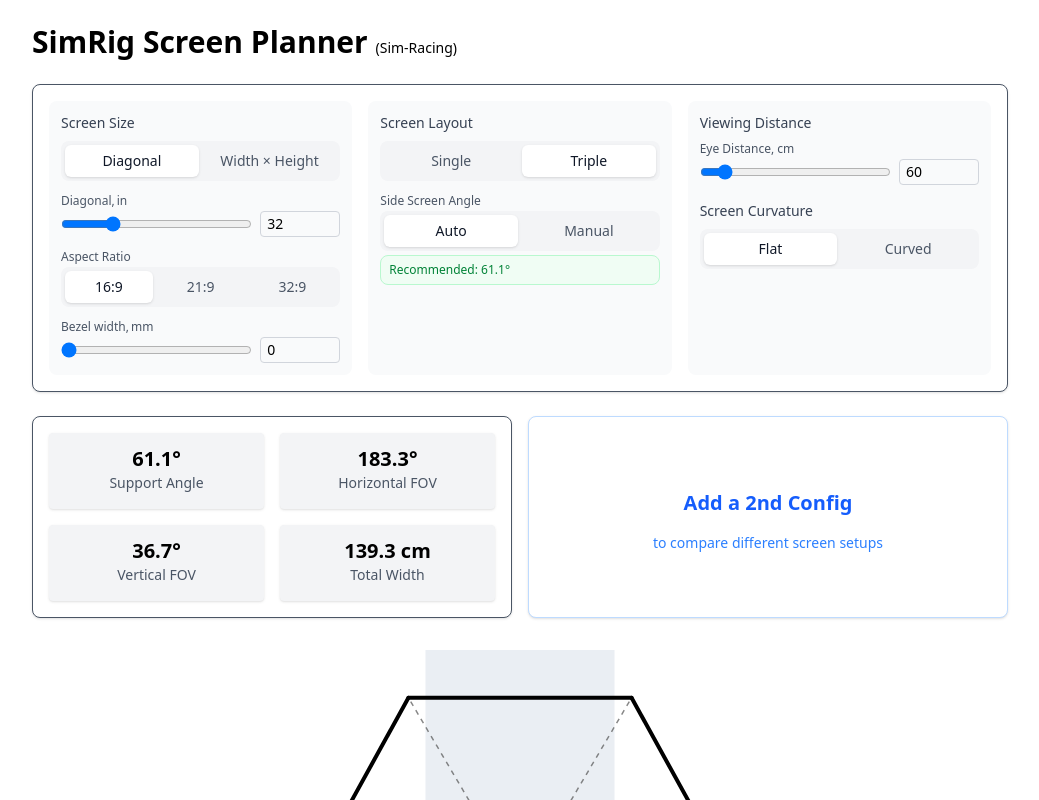
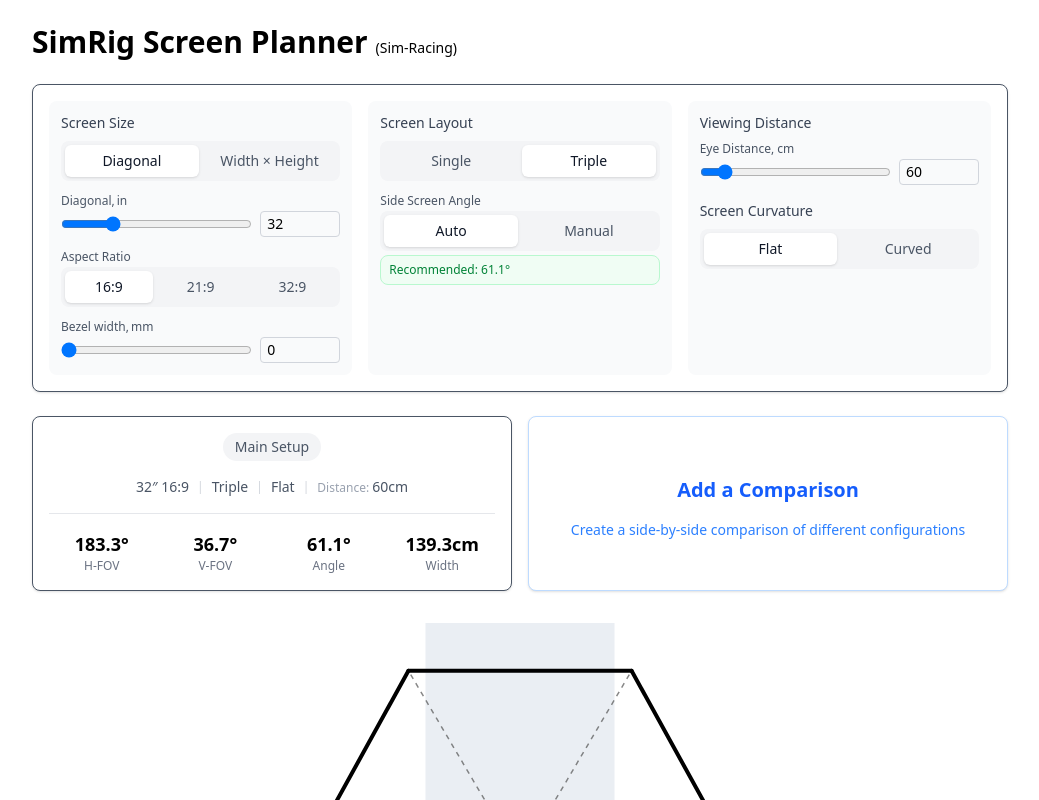
Before and after one commit to anzax/simrig-screen-planner, a React (Vite) app: page / in a window 1280 px wide. Shown: the top 800 px of the page, without its empty margins (120-1159 px from the left). Built offline with nearby package versions, Linux system fonts and the light colour scheme.

Commit message:
Add functionality to remove second configuration, improve info cards UX

```diff
--- a/src/App.jsx
+++ b/src/App.jsx
@@ -57,6 +57,13 @@
     console.log('Added second config and switched active configuration to second')
   }
 
+  // Handle removing the second configuration
+  const removeSecondConfig = () => {
+    setHasSecondConfig(false)
+    setActiveConfig('main')
+    console.log('Removed second config and switched back to main configuration')
+  }
+
   return (
     <div className="p-6 max-w-5xl mx-auto space-y-6">
       <h1 className="text-3xl font-semibold">
@@ -87,6 +94,7 @@
         activeConfig={activeConfig}
         setActiveConfig={setActiveConfig}
         isAnimating={isAnimating}
+        removeSecondConfig={removeSecondConfig}
       />
 
       <ScreenVisualizer view={view} />
--- a/src/components/StatsDisplay.jsx
+++ b/src/components/StatsDisplay.jsx
@@ -1,5 +1,5 @@
 import React from 'react'
-import Card from './ui/Card'
+import { useSettingsStore, useUIStore } from '../store/settingsStore'
 
 export default function StatsDisplay({
   data,
@@ -8,27 +8,147 @@
   activeConfig,
   setActiveConfig,
   isAnimating = false,
+  removeSecondConfig = () => {},
 }) {
   const hasSecondConfig = secondConfig !== undefined
 
-  // Function to render a unified stats card
-  const renderStatsCard = (data, isSecondary = false) => {
+  // Get current configuration from the store
+  const mainConfig = {
+    screen: useSettingsStore(state => state.screen),
+    layout: useSettingsStore(state => state.layout),
+    curvature: useSettingsStore(state => state.curvature),
+    distance: useSettingsStore(state => state.distance),
+    inputMode: useUIStore(state => state.inputMode),
+  }
+
+  // For demo, create a second config (in real app, this would be a separate store)
+  const secondConfigFull = hasSecondConfig
+    ? {
+        // This includes both the calculation results and the configuration parameters
+        ...secondConfig,
+        screen: {
+          diagIn: 34,
+          ratio: '21:9',
+          bezelMm: 5,
+          screenWidth: 800,
+          screenHeight: 350,
+        },
+        layout: {
+          setupType: 'single',
+          manualAngle: 45,
+        },
+        curvature: {
+          isCurved: true,
+          curveRadius: 1000,
+        },
+        distance: {
+          distCm: 70,
+        },
+        inputMode: 'diagonal',
+      }
+    : null
+
+  // Function to render the configuration card
+  const renderConfigCard = (config, data, type = 'main') => {
+    if (!data)
+      return (
+        <div className="flex items-center justify-center py-4">
+          <div className="text-center">
+            <div className="text-base font-medium">Default values will appear here</div>
+          </div>
+        </div>
+      )
+
+    // Extract configuration details
+    const { screen = {}, layout = {}, curvature = {}, distance = {}, inputMode } = config
+
+    const { diagIn = 0, ratio = '16:9', screenWidth = 0, screenHeight = 0 } = screen
+
+    const { setupType = 'single' } = layout
+    const { isCurved = false, curveRadius = 0 } = curvature
+    const { distCm = 0 } = distance
+
+    // Format screen size
+    const sizeDisplay =
+      inputMode === 'diagonal' ? `${diagIn}″ ${ratio}` : `${screenWidth}×${screenHeight}mm`
+
     return (
-      <div>
-        {data ? (
-          <div className="grid grid-cols-2 gap-4 text-center">
-            <Card v={`${data.sideAngleDeg.toFixed(1)}°`} l="Support Angle" />
-            <Card v={`${data.hFOVdeg.toFixed(1)}°`} l="Horizontal FOV" />
-            <Card v={`${data.vFOVdeg.toFixed(1)}°`} l="Vertical FOV" />
-            <Card v={`${data.cm.totalWidth.toFixed(1)} cm`} l="Total Width" />
+      <div className="flex flex-col h-full">
+        {/* Configuration Section */}
+        <div className="text-center mb-2">
+          <div
+            className={`inline-block text-sm font-medium px-3 py-1 rounded-full mb-4 ${type === 'main' ? 'bg-gray-100 text-gray-600' : 'bg-blue-100 text-blue-600'}`}
+          >
+            {type === 'main' ? 'Main Setup' : 'Comparison'}
+            {type === 'comparison' && (
+              <button
+                className="ml-2 text-gray-400 hover:text-red-500 focus:outline-none"
+                onClick={e => {
+                  e.stopPropagation() // Prevent triggering card click
+                  removeSecondConfig()
+                }}
+                aria-label="Remove comparison configuration"
+              >
+                ×
+              </button>
+            )}
           </div>
-        ) : (
-          <div className="flex items-center justify-center py-4">
-            <div className="text-center">
-              <div className="text-lg font-medium">Default values will appear here</div>
+
+          <div className="text-xs flex justify-center items-center">
+            <span>
+              <span className="text-gray-600 text-sm">{sizeDisplay}</span>
+            </span>
+            <span className="mx-2 text-gray-300">|</span>
+            <span>
+              <span className="text-gray-600 text-sm">
+                {setupType === 'triple' ? 'Triple' : 'Single'}
+              </span>
+            </span>
+            <span className="mx-2 text-gray-300">|</span>
+            <span>
+              <span className="text-gray-600 text-sm">
+                {isCurved ? `Curved (${curveRadius}R)` : 'Flat'}
+              </span>
+            </span>
+            <span className="mx-2 text-gray-300">|</span>
+            <span>
+              <span className="text-gray-400">Distance:</span>{' '}
+              <span className="text-gray-600 text-sm">{distCm}cm</span>
+            </span>
+          </div>
+        </div>
+
+        {/* Divider */}
+        <div className="border-t border-gray-200 my-2"></div>
+
+        {/* Results Section */}
+        <div className="text-center mt-2">
+          <div className="grid grid-cols-2 sm:grid-cols-4 gap-2 text-center">
+            {/* H-FOV */}
+            <div>
+              <div className="text-lg font-semibold">{data.hFOVdeg.toFixed(1)}°</div>
+              <div className="text-xs text-gray-500 ">H-FOV</div>
+            </div>
+
+            {/* V-FOV */}
+            <div>
+              <div className="text-lg font-semibold">{data.vFOVdeg.toFixed(1)}°</div>
+              <div className="text-xs text-gray-500 ">V-FOV</div>
+            </div>
+
+            {/* Angle */}
+            <div>
+              <div className="text-lg font-semibold">{data.sideAngleDeg.toFixed(1)}°</div>
+              <div className="text-xs text-gray-500 ">Angle</div>
+            </div>
+
+            {/* Width */}
+            <div>
+              <div className="text-lg font-semibold">{data.cm.totalWidth.toFixed(1)}cm</div>
+              <div className="text-xs text-gray-500 ">Width</div>
             </div>
           </div>
-        )}
+        </div>
       </div>
     )
   }
@@ -36,27 +156,44 @@
   // Function to render the "Add Config" card
   const renderAddConfigCard = () => (
     <div className="flex flex-col items-center justify-center h-full">
-      <div className="text-xl font-semibold text-blue-600 py-4">Add a 2nd Config</div>
-      <div className="text-sm text-blue-500 mb-2">to compare different screen setups</div>
+      <div className="text-xl font-semibold text-blue-600 py-4">Add a Comparison</div>
+      <div className="text-sm text-blue-500 mb-2">Create a side-by-side comparison of different configurations</div>
     </div>
   )
 
   return (
     <div className="grid grid-cols-1 md:grid-cols-2 gap-4">
-      {/* Main Configuration Container */}
+      {/* Main Configuration Card */}
       <div
-        className={`bg-white rounded-lg shadow-sm border p-4 transition-all duration-300 ${activeConfig === 'main' ? 'border-gray-600 shadow-md ' + (isAnimating && activeConfig === 'main' ? 'animate-highlight' : '') : 'border-gray-200 hover:border-gray-600 transition-colors cursor-pointer'}`}
+        className={`bg-white rounded-lg shadow-sm border p-4 transition-all duration-300 h-full
+          ${
+            activeConfig === 'main'
+              ? 'border-gray-600 shadow-md ' +
+                (isAnimating && activeConfig === 'main' ? 'animate-highlight' : '')
+              : 'border-gray-200 hover:border-gray-600 transition-colors cursor-pointer'
+          }`}
         onClick={() => hasSecondConfig && setActiveConfig('main')}
       >
-        {renderStatsCard(data)}
+        {renderConfigCard(mainConfig, data, 'main')}
       </div>
 
-      {/* Second Configuration Container */}
+      {/* Second Configuration Card */}
       <div
-        className={`rounded-lg shadow-sm border p-4 transition-all duration-300 ${!hasSecondConfig ? 'bg-white border-blue-200 hover:border-blue-500 transition-colors cursor-pointer' : 'bg-blue-100 ' + (activeConfig === 'second' ? 'border-blue-600 shadow-md ' + (isAnimating && activeConfig === 'second' ? 'animate-highlight' : '') : 'border-gray-200 hover:border-blue-500 transition-colors cursor-pointer')}`}
+        className={`rounded-lg shadow-sm border p-4 transition-all duration-300 h-full
+          ${
+            !hasSecondConfig
+              ? 'bg-white border-blue-200 hover:border-blue-500 transition-colors cursor-pointer'
+              : 'bg-blue-50 ' +
+                (activeConfig === 'second'
+                  ? 'border-blue-600 shadow-md ' +
+                    (isAnimating && activeConfig === 'second' ? 'animate-highlight' : '')
+                  : 'border-gray-200 hover:border-blue-500 transition-colors cursor-pointer')
+          }`}
         onClick={!hasSecondConfig ? onAddConfig : () => setActiveConfig('second')}
       >
-        {hasSecondConfig ? renderStatsCard(secondConfig, true) : renderAddConfigCard()}
+        {hasSecondConfig
+          ? renderConfigCard(secondConfigFull, secondConfig, 'comparison')
+          : renderAddConfigCard()}
       </div>
     </div>
   )
```
